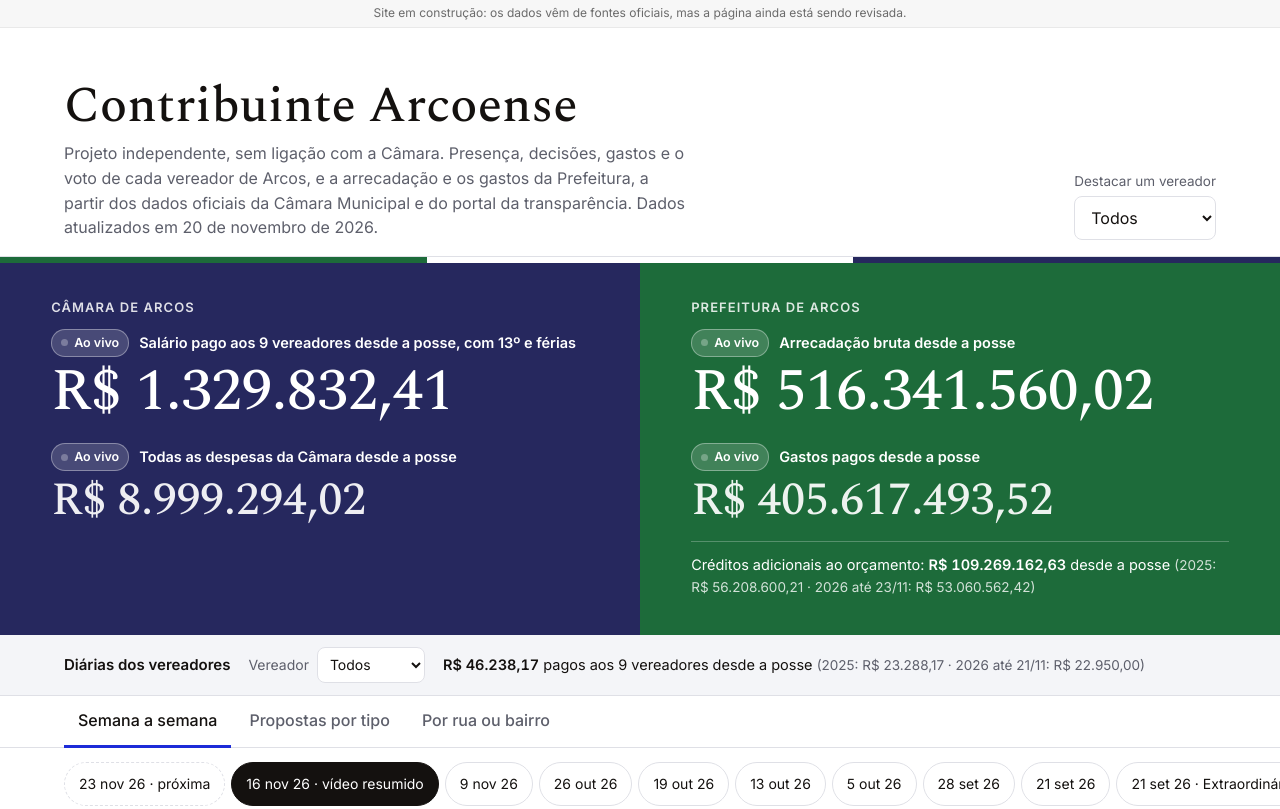
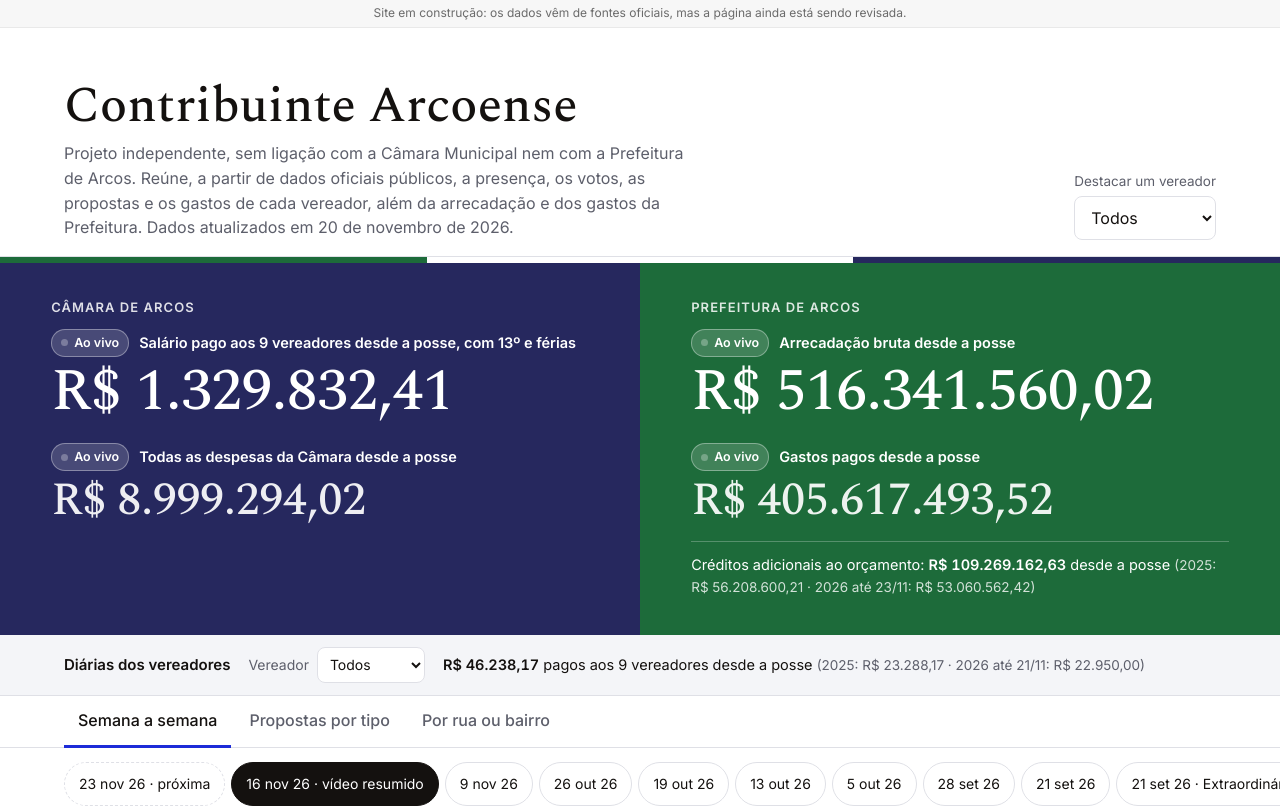
Before and after one commit to Sairf-site/contribuintearcoense.org, a plain HTML site: page index.html in a window 1280 px wide. Shown: the top 809 px of the page. Drawn offline with nearby package versions, Linux system fonts and the light colour scheme.

Commit message:
Deixa claro que o site não tem ligação com a Câmara nem com a Prefeitura
Co-Authored-By: Claude Opus 5.5 <noreply@anthropic.com>
Claude-Session: https://claude.ai/code/session_01GQXNCxxDAVL6Ui4fRG1Gcp

```diff
--- a/index.html
+++ b/index.html
@@ -172,7 +172,7 @@ table.pauta{font-size:13.5px}.stack thead{display:none}.stack tr{display:grid;pa
   <div class="wrap top">
     <div>
       <h1>Contribuinte Arcoense</h1>
-      <p class="muted">Projeto independente, sem ligação com a Câmara. Presença, decisões, gastos e o voto de cada vereador de Arcos, e a arrecadação e os gastos da Prefeitura, a partir dos dados oficiais da Câmara Municipal e do portal da transparência. <span id="atualizado"></span></p>
+      <p class="muted">Projeto independente, sem ligação com a Câmara Municipal nem com a Prefeitura de Arcos. Reúne, a partir de dados oficiais públicos, a presença, os votos, as propostas e os gastos de cada vereador, além da arrecadação e dos gastos da Prefeitura. <span id="atualizado"></span></p>
     </div>
     <label class="filtro" for="ver" id="filtro-ver">Destacar um vereador
       <select id="ver"><option value="">Todos</option></select>
```
